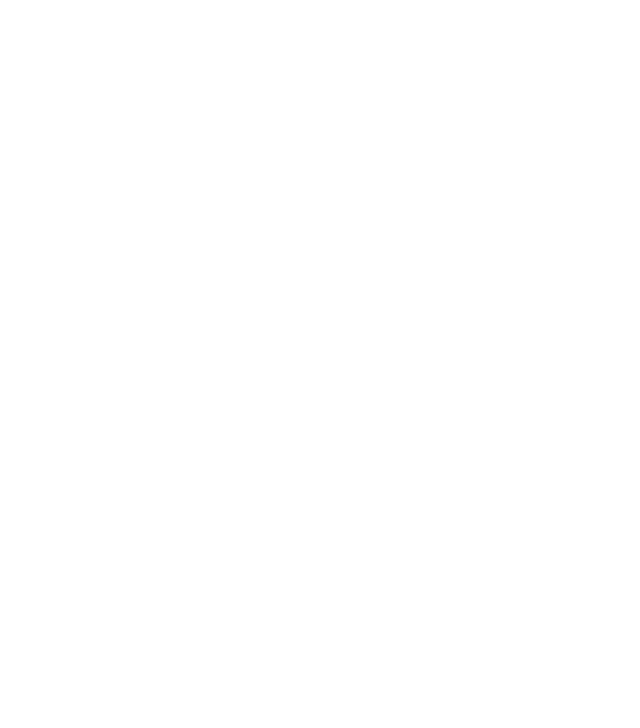
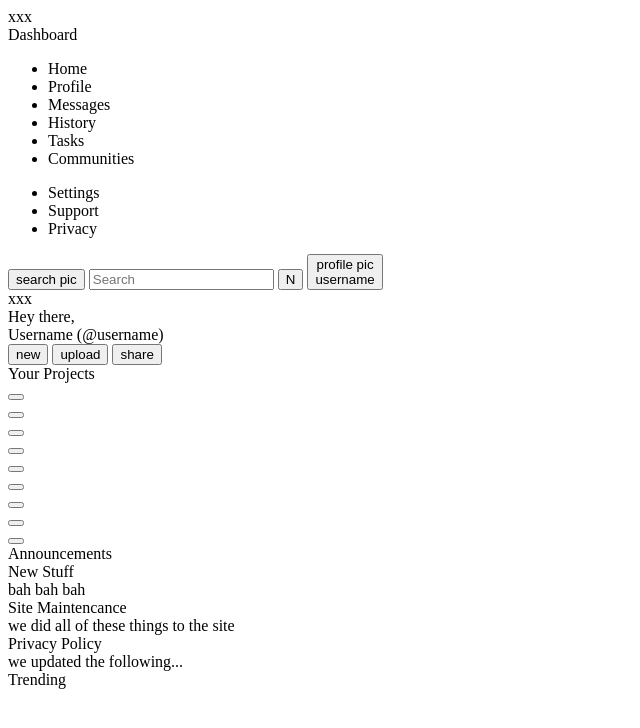
Before and after one commit to LukeBenhase/Sign-up-Form, a plain HTML site: page index.html in a window 1280 px wide. Shown: the whole page, without its empty margins (0-640 px from the left). Drawn offline with Linux system fonts and the light colour scheme.

Commit message:
set up containers needed

```diff
--- a/index.html
+++ b/index.html
@@ -6,6 +6,130 @@
     <title>Document</title>
 </head>
 <body>
+    <div class="sidebar">
+        <div class="Dashboard">
+            <div class="Logo">xxx</div>
+            <div class="Dashboard-Name">Dashboard</div>
+        </div>
+        <div class="main-buttons">
+            <ul>
+                <li>Home</li>
+                <li>Profile</li>
+                <li>Messages</li>
+                <li>History</li>
+                <li>Tasks</li>
+                <li>Communities</li>
+            </ul>
+        </div>
+        <div class="support-buttons">
+            <ul>
+                <li>Settings</li>
+                <li>Support</li>
+                <li>Privacy</li>
+            </ul>
+        </div>
+    </div>
+
+    <div class="top-bar">
+        <div class="content">
+            <div class="search-bar">
+                <button name="search">search pic</button>
+                <input type="text" placeholder="Search">
+                <button name="notification">N</button>
+                <button name="account">
+                    <div class="profile-pic">
+                        profile pic
+                    </div>
+                    <div>
+                        username
+                    </div>
+                </button>
+            </div>
+            <div class="greeting">
+                <div class="profile-pic">xxx</div>
+                <div class="greeting">
+                    <div>Hey there,</div>
+                    <div>Username (@username)</div>
+                </div>
+                <button>new</button>
+                <button>upload</button>
+                <button>share</button>
+        </div>
+    </div>
+
+    <div class="content">
+        <div class="projects">
+            <div class="title">Your Projects</div>
+            <div class="your-projects">
+                <div class="project-card">
+                    <div class="title"></div>
+                    <div class="content"></div>
+                    <div class="links">
+                        <div class="star"><button></button></div>
+                        <div class="peak"><button></button></div>
+                        <div class="fork"><button></button></div>
+                    </div>
+                </div>
+                <div class="project-card">
+                    <div class="title"></div>
+                    <div class="content"></div>
+                    <div class="links">
+                        <div class="star"><button></button></div>
+                        <div class="peak"><button></button></div>
+                        <div class="fork"><button></button></div>
+                    </div>
+                </div>
+                <div class="project-card">
+                    <div class="title"></div>
+                    <div class="content"></div>
+                    <div class="links">
+                        <div class="star"><button></button></div>
+                        <div class="peak"><button></button></div>
+                        <div class="fork"><button></button></div>
+                    </div>
+                </div>
+            </div>
+        </div>
+
+        <div class="announcements">
+            <div class="title">Announcements</div>
+            <div class="current-announcements">
+                <div>
+                    <div class="title">New Stuff</div>
+                    <div class="content">bah bah bah</div>
+                </div>
+                <div>
+                    <div class="title">Site Maintencance</div>
+                    <div class="content">we did all of these things to the site</div>
+                </div>
+                <div>
+                    <div class="title">Privacy Policy</div>
+                    <div class="content">we updated the following...</div>
+                </div>
+            </div>
+        </div>
+
+        <div class="trending">
+            <div class="title">Trending</div>
+            <div class="current-trending">
+                <div class="trending-card">
+                    <div class="profile-pic"></div>
+                    <div class="title"></div>
+                    <div class="content"></div>
+                </div>
+                <div class="trending-card">
+                    <div class="profile-pic"></div>
+                    <div class="title"></div>
+                    <div class="content"></div>
+                </div>
+                <div class="trending-card">
+                    <div class="profile-pic"></div>
+                    <div class="title"></div>
+                    <div class="content"></div>
+                </div>
+            </div>
+        </div>
+    </div>
 
 </body>
 </html>
```
